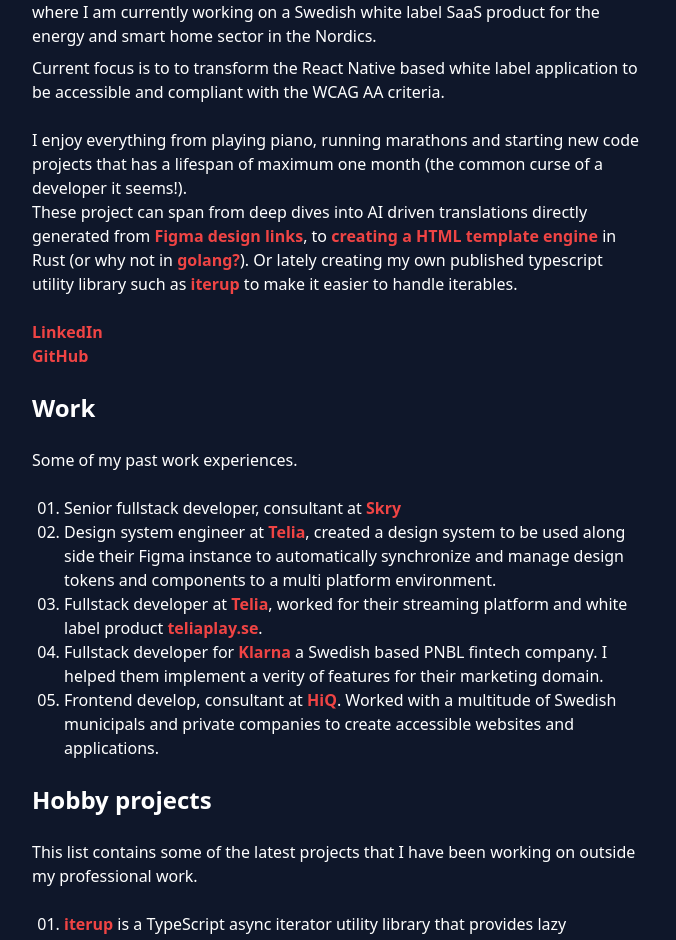
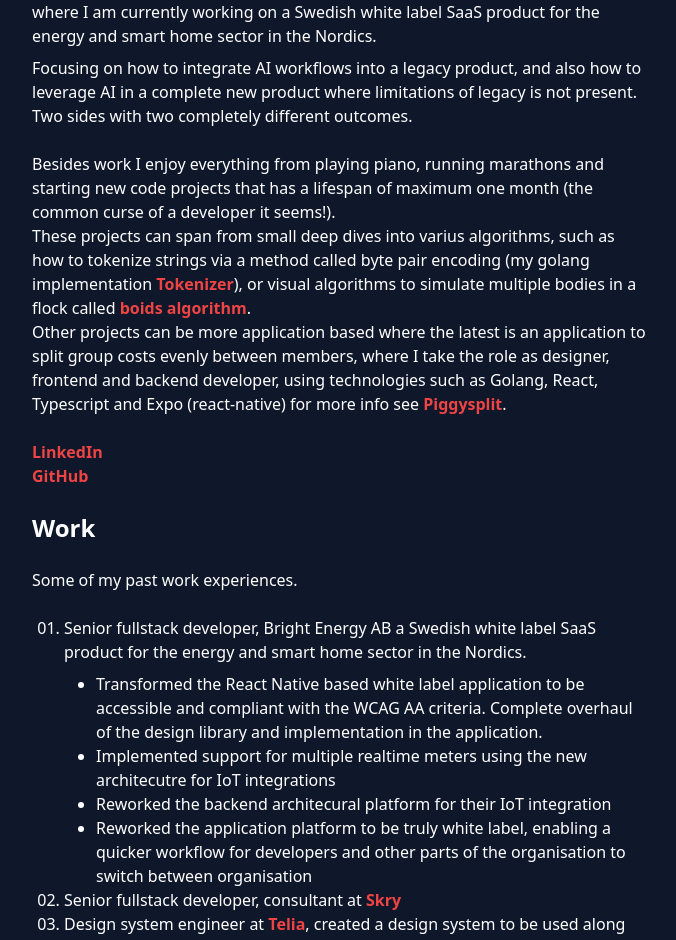
Before and after one commit to JHelar/john-larsson-com, a SvelteKit app: page / in a window 1280 px wide. Shown: the part 168-1108 px from the top of the page, without its empty margins (300-976 px from the left). Built offline with nearby package versions, Linux system fonts and the light colour scheme.

Commit message:
fix: update texts, and boids

```diff
--- a/src/routes/+page.svelte
+++ b/src/routes/+page.svelte
@@ -12,20 +12,24 @@
 		the Nordics.
 	</p>
 	<p class="mt-2">
-		Current focus is to to transform the React Native based white label application to be accessible
-		and compliant with the WCAG AA criteria.
+		Focusing on how to integrate AI workflows into a legacy product, and also how to leverage AI in
+		a complete new product where limitations of legacy is not present. Two sides with two completely
+		different outcomes.
 	</p>
 	<p class="mt-6">
-		I enjoy everything from playing piano, running marathons and starting new code projects that has
-		a lifespan of maximum one month (the common curse of a developer it seems!).
+		Besides work I enjoy everything from playing piano, running marathons and starting new code
+		projects that has a lifespan of maximum one month (the common curse of a developer it seems!).
 	</p>
 	<p>
-		These project can span from deep dives into AI driven translations directly generated from
-		<a href="https://github.com/JHelar/translang">Figma design links</a>, to
-		<a href="https://github.com/JHelar/yaff">creating a HTML template engine</a>
-		in Rust (or why not in <a href="https://github.com/JHelar/dumbo">golang?</a>). Or lately
-		creating my own published typescript utility library such as
-		<a href="https://www.npmjs.com/package/@jhel/iterup">iterup</a> to make it easier to handle iterables.
+		These projects can span from small deep dives into varius algorithms, such as how to tokenize
+		strings via a method called byte pair encoding (my golang implementation <a
+			href="https://github.com/JHelar/tokenizer">Tokenizer</a
+		>), or visual algorithms to simulate multiple bodies in a flock called
+		<a href="/boids">boids algorithm</a>.<br />Other projects can be more application based where
+		the latest is an application to split group costs evenly between members, where I take the role
+		as designer, frontend and backend developer, using technologies such as Golang, React,
+		Typescript and Expo (react-native) for more info see
+		<a href="https://github.com/JHelar/piggysplit">Piggysplit</a>.
 	</p>
 	<ul class="mt-6">
 		<li><a href="https://www.linkedin.com/in/john-larsson-8ba758b3/">LinkedIn</a></li>
@@ -36,6 +40,26 @@
 	<h2 class="text-2xl font-semibold">Work</h2>
 	<h3 class="mt-6">Some of my past work experiences.</h3>
 	<ol class="list-decimal ml-8 mt-6">
+		<li>
+			Senior fullstack developer, Bright Energy AB a Swedish white label SaaS product for the energy
+			and smart home sector in the Nordics.
+			<ul class="list-disc ml-8 mt-2">
+				<li>
+					Transformed the React Native based white label application to be accessible and compliant
+					with the WCAG AA criteria. Complete overhaul of the design library and implementation in
+					the application.
+				</li>
+				<li>
+					Implemented support for multiple realtime meters using the new architecutre for IoT
+					integrations
+				</li>
+				<li>Reworked the backend architecural platform for their IoT integration</li>
+				<li>
+					Reworked the application platform to be truly white label, enabling a quicker workflow for
+					developers and other parts of the organisation to switch between organisation
+				</li>
+			</ul>
+		</li>
 		<li>
 			Senior fullstack developer, consultant at <a href="skry.se">Skry</a>
 		</li>
@@ -65,6 +89,14 @@
 		professional work.
 	</p>
 	<ol class="list-decimal ml-8 mt-6">
+		<li>
+			<a href="https://github.com/JHelar/piggysplit">PiggySplit</a> is a fullstack application, for iOS
+			and Android. Helps groups split their costs when making trips or activities together, with a realtime
+			group interface and a transactional state ensuring costs are split evenly amongst all members when
+			the activity is over. Written using Expo (React native), Typescript in the frontend and Golang
+			in the backend with a simple SSE streaming interface for realtime data transfer from the backend
+			to the application. Design is made by me using Figma.
+		</li>
 		<li>
 			<a href="https://github.com/JHelar/iterup">iterup</a>
 			is a TypeScript async iterator utility library that provides lazy evaluation for efficient data
@@ -98,7 +130,7 @@
 		</li>
 	</ol>
 	<p class="mt-6">
-		Also cannot forget the recurring christmas project <a
+		Also cannot forget the recurring christmas project (and yearly dose of Rust) <a
 			href="https://github.com/JHelar/advent-of-code">Advent of Code</a
 		>!<br />
 		Check out other projects on my <a href="https://github.com/JHelar">GitHub</a> or other web
--- a/src/routes/projects/+page.svelte
+++ b/src/routes/projects/+page.svelte
@@ -2,6 +2,12 @@
 	import Head from '$lib/components/Head.svelte';
 
 	const projects = [
+		{
+			name: 'Boids algorithm',
+			description:
+				'Implementation of the boids algorithm, simulating bodies that moves in a flock.',
+			url: '/boids'
+		},
 		{
 			name: 'Fractal tree',
 			description:
```
Also changed, not shown: 2 other files (tests, documents, lock files or other folders).
